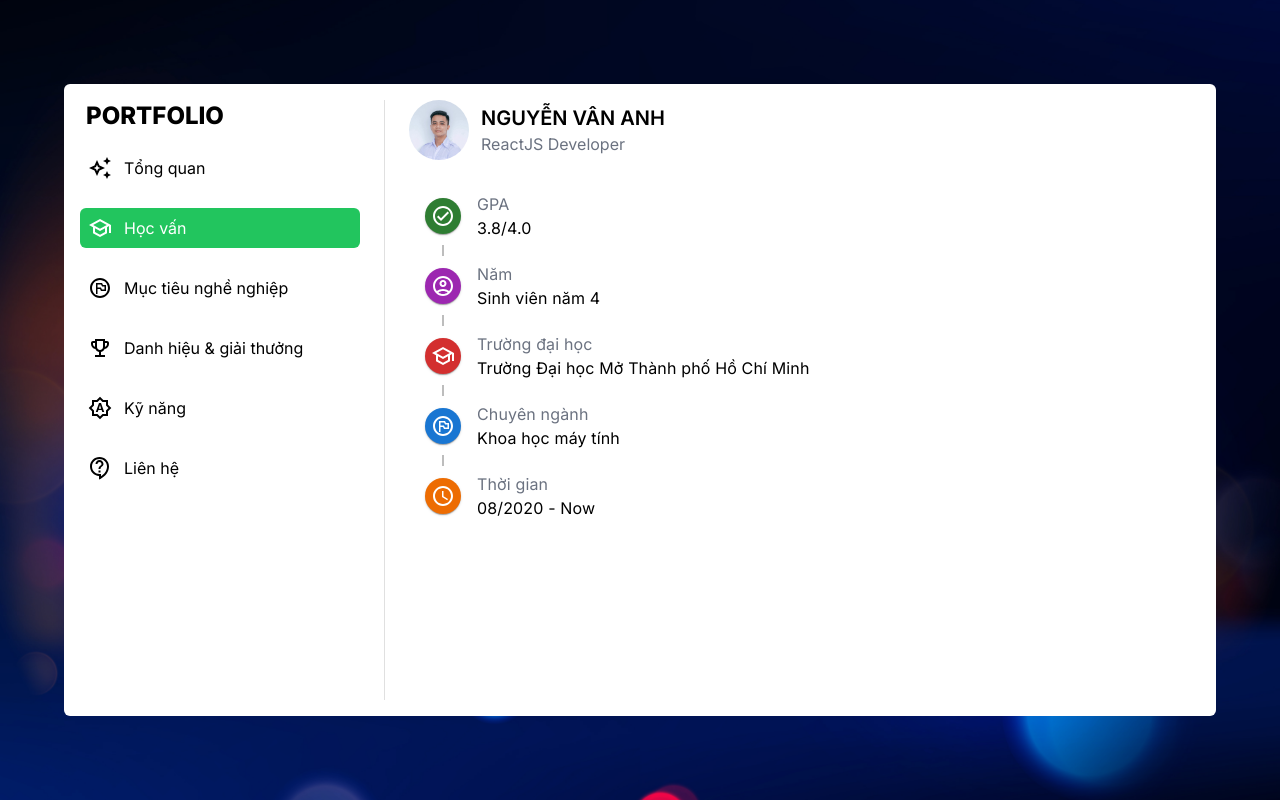
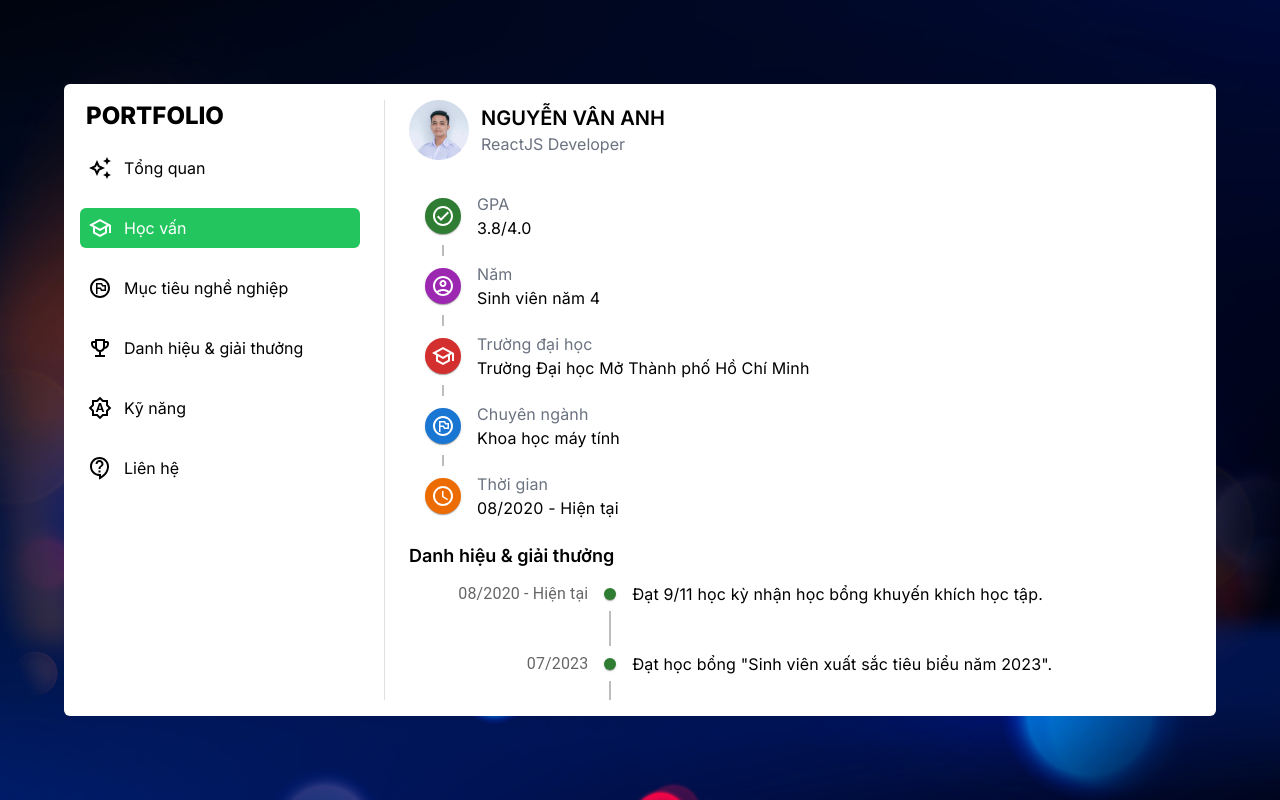
Before and after one commit to workanhnguyen/portfolio, a React (Vite) app in the folder frontend/: page / in a window 1280 px wide. Both pictures are taken after a click on the element "Học vấn". Built offline with nearby package versions, Linux system fonts and the light colour scheme.

Commit message:
finish education

```diff
--- a/frontend/src/App.jsx
+++ b/frontend/src/App.jsx
@@ -44,7 +44,7 @@ const App = () => {
                   </div>
                 </div>
                 {/* Main content */}
-                <div className="w-full h-full flex flex-col mt-5 gap-y-3">
+                <div className="w-full flex flex-col mt-5">
                   {categoryIndex === 1 && <Overview />}
                   {categoryIndex === 2 && <Education />}
                 </div>
--- a/frontend/src/components/Education.jsx
+++ b/frontend/src/components/Education.jsx
@@ -4,7 +4,7 @@ import SchoolOutlinedIcon from "@mui/icons-material/SchoolOutlined";
 import AccountCircleOutlinedIcon from "@mui/icons-material/AccountCircleOutlined";
 import FlagCircleOutlinedIcon from "@mui/icons-material/FlagCircleOutlined";
 import AccessTimeOutlinedIcon from "@mui/icons-material/AccessTimeOutlined";
-import CheckCircleOutlinedIcon from '@mui/icons-material/CheckCircleOutlined';
+import CheckCircleOutlinedIcon from "@mui/icons-material/CheckCircleOutlined";
 
 import Timeline from "@mui/lab/Timeline";
 import TimelineItem, { timelineItemClasses } from "@mui/lab/TimelineItem";
@@ -12,6 +12,9 @@ import TimelineSeparator from "@mui/lab/TimelineSeparator";
 import TimelineConnector from "@mui/lab/TimelineConnector";
 import TimelineContent from "@mui/lab/TimelineContent";
 import TimelineDot from "@mui/lab/TimelineDot";
+import TimelineOppositeContent, {
+  timelineOppositeContentClasses,
+} from "@mui/lab/TimelineOppositeContent";
 
 import user from "../data/user";
 import constants from "../data/constants";
@@ -21,6 +24,7 @@ const titleInfo = constants[0];
 
 const Education = () => {
   return (
+    <>
       <Timeline
         sx={{
           [`& .${timelineItemClasses.root}:before`]: {
@@ -29,7 +33,6 @@ const Education = () => {
           },
         }}
       >
-
         <TimelineItem>
           <TimelineSeparator>
             <TimelineDot color="success">
@@ -90,10 +93,44 @@ const Education = () => {
           </TimelineSeparator>
           <TimelineContent>
             <p className="text-gray-500">{titleInfo.time}</p>
-          <p>{userInfo.educationTime}</p>
+            <p>
+              {userInfo.educationTime} - {titleInfo.now}
+            </p>
           </TimelineContent>
         </TimelineItem>
       </Timeline>
+      <div className="w-full flex flex-col gap-y-3">
+        <div>
+          <p className="text-lg font-semibold">{titleInfo.honorsAndAwards}</p>
+          <Timeline
+            sx={{
+              [`& .${timelineItemClasses.root}:before`]: {
+                flex: 0,
+                padding: 0,
+              },
+              [`& .${timelineOppositeContentClasses.root}`]: {
+                flex: 0.3,
+              },
+            }}
+          >
+            {userInfo.awards.map((award, index) => (
+              <TimelineItem key={index}>
+                <TimelineOppositeContent color="textSecondary">
+                  {award.time}
+                </TimelineOppositeContent>
+                <TimelineSeparator>
+                  <TimelineDot color="success" />
+                  <TimelineConnector />
+                </TimelineSeparator>
+                <TimelineContent>
+                  <p>{award.name}</p>
+                </TimelineContent>
+              </TimelineItem>
+            ))}
+          </Timeline>
+        </div>
+      </div>
+    </>
   );
 };
 
--- a/frontend/src/data/constants.js
+++ b/frontend/src/data/constants.js
@@ -13,6 +13,8 @@ const constants = [
         email: 'Email',
         address: 'Địa chỉ',
         github: 'Github',
+        honorsAndAwards: 'Danh hiệu & giải thưởng',
+        now: 'Hiện tại'
     }
 ];
 
--- a/frontend/src/data/user.js
+++ b/frontend/src/data/user.js
@@ -6,7 +6,7 @@ const user = [
     onPosition: "ReactJS Developer",
     university: "Trường Đại học Mở Thành phố Hồ Chí Minh",
     major: "Khoa học máy tính",
-    educationTime: "08/2020 - Now",
+    educationTime: "08/2020",
     yearSchool: "Sinh viên năm 4",
     gpaScore: '3.8/4.0',
     careerShortTermGoal:
@@ -18,7 +18,25 @@ const user = [
     phoneNumber: '039 545 7434',
     email: 'anhnv.forwork@gmail.com',
     address: 'Quận Gò Vấp, thành phố Hồ Chí Minh',
-    github: 'https://github.com/workanhnguyen'
+    github: 'https://github.com/workanhnguyen',
+    awards: [
+      {
+        time: '08/2020 - Hiện tại',
+        name: 'Đạt 9/11 học kỳ nhận học bổng khuyến khích học tập.'
+      },
+      {
+        time: '07/2023',
+        name: 'Đạt học bổng "Sinh viên xuất sắc tiêu biểu năm 2023".'
+      },
+      {
+        time: '03/2023',
+        name: 'Đạt học bổng "Sinh viên 5 tốt năm 2023".'
+      },
+      {
+        time: '12/2022',
+        name: 'Đạt giải khuyến khích cuộc thi "Giải pháp phần mềm 24 giờ" của khoa Công nghệ thông tin.'
+      },
+    ],
   },
 ];
 
```
Lines whose indentation alone changed are shown as unchanged.
